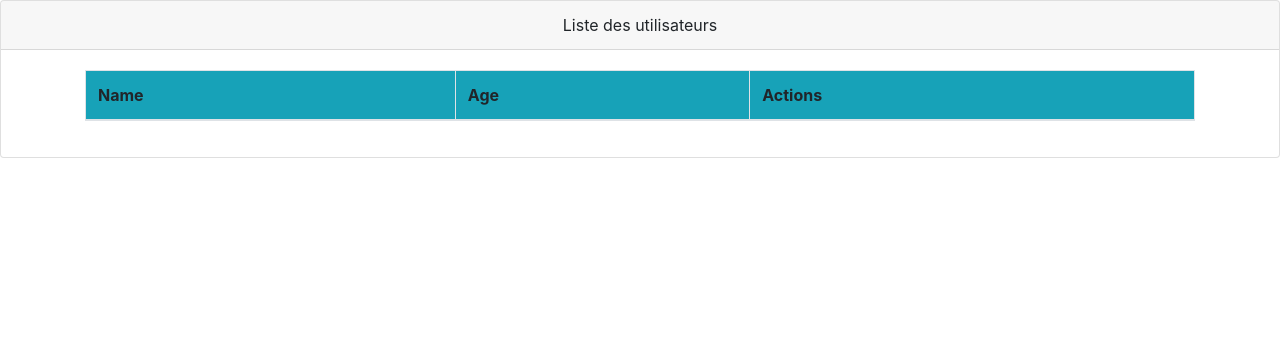
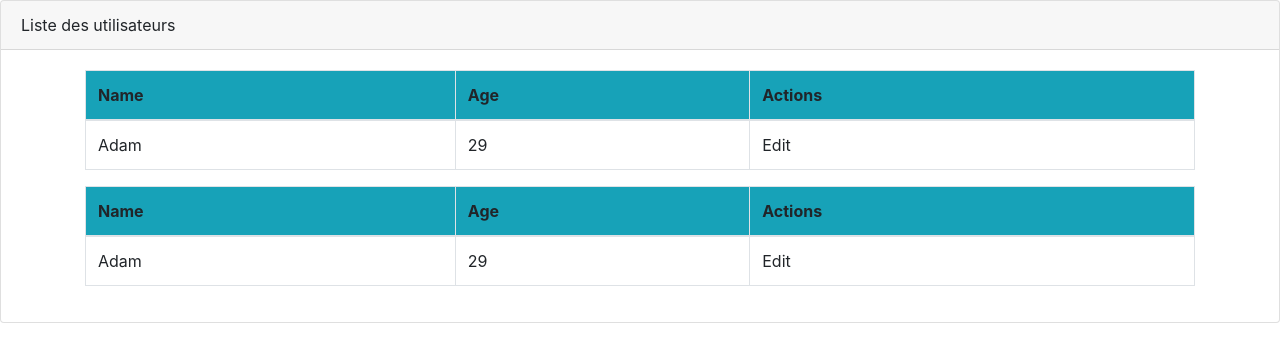
Before and after one commit to AdamHamdi/Kmr-script_angular_helloWorld, an Angular app: page / in a window 1280 px wide. Shown: the top 362 px of the page. Built offline with nearby package versions, Linux system fonts and the light colour scheme.

Commit message:
ngconainert

```diff
--- a/src/app/app.component.html
+++ b/src/app/app.component.html
@@ -1,9 +1,9 @@
 <app-my-comp>
-    <div class="heading text-center">
+    <ng-container class="heading text-center">
 
         Liste des utilisateurs
-    </div>
-    <div class="body ">
+    </ng-container>
+    <ng-container class="body ">
         <div class="container">
             <div class="row">
                 <div class="col-md-12">
@@ -15,11 +15,40 @@
                                 <th>Actions</th>
                             </tr>
                         </thead>
+                        <tbody>
+                            <tr>
+                                <td>Adam </td>
+                                <td>29</td>
+                                <td>Edit</td>
+                            </tr>
+                        </tbody>
                     </table>
                 </div>
+
+            </div>
+            <div class="row">
+                <div class="col-md-12">
+                    <table class="table table-bordered">
+                        <thead class="bg-info">
+                            <tr>
+                                <th>Name</th>
+                                <th>Age</th>
+                                <th>Actions</th>
+                            </tr>
+                        </thead>
+                        <tbody>
+                            <tr>
+                                <td>Adam </td>
+                                <td>29</td>
+                                <td>Edit</td>
+                            </tr>
+                        </tbody>
+                    </table>
+                </div>
+
             </div>
         </div>
-    </div>
+    </ng-container>
 </app-my-comp>
 <router-outlet>
 </router-outlet>
```
